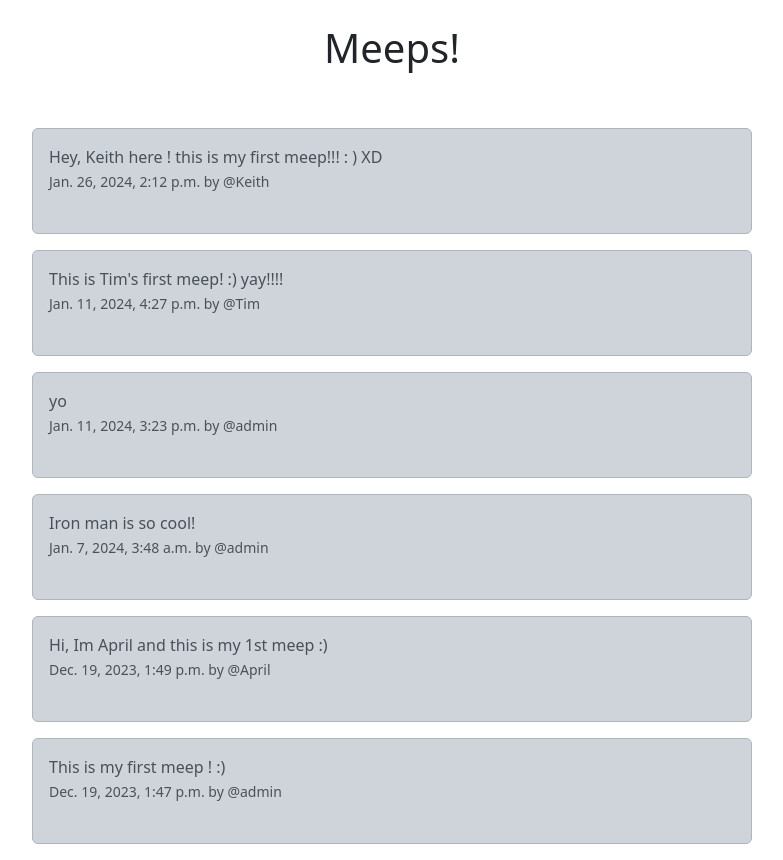
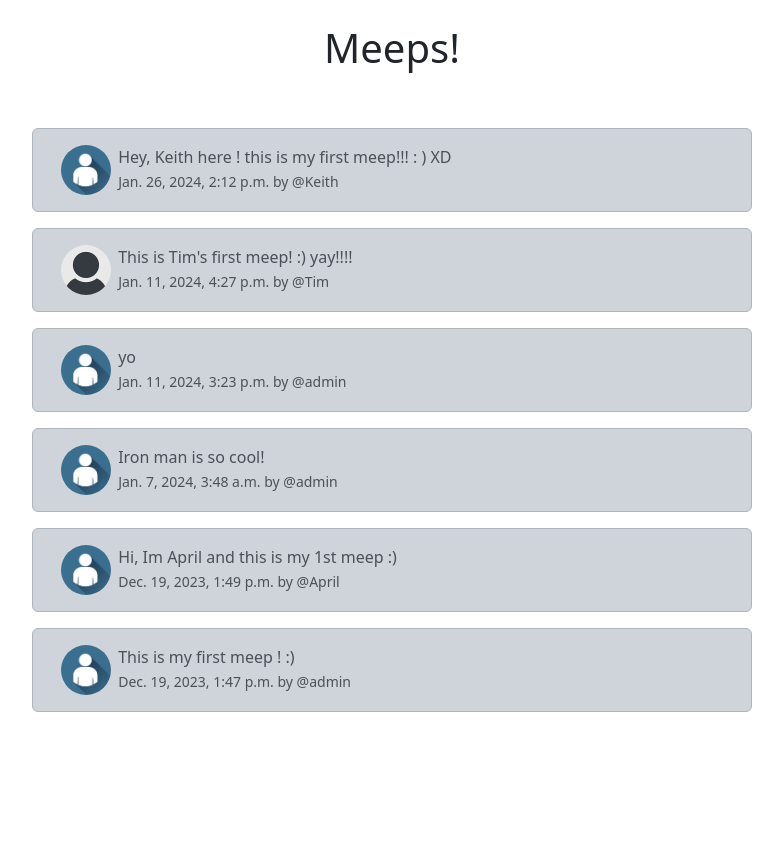
Before and after one commit to AkshitKushwaha/musker, a Django app: page / in a window 1280 px wide. Shown: the part 56-916 px from the top of the page, without its empty margins (62-845 px from the left). After the commit the page ends 800 px from the top, so only its background shows below. Run offline with Django 3.2, Linux system fonts and the light colour scheme; data comes from the database, SQL or seed files in the repository.

Commit message:
Added profile images on homepage

```diff
--- a/musker/templates/home.html
+++ b/musker/templates/home.html
@@ -14,13 +16,30 @@
     {% for meep in meeps %}
 
         <div class="alert alert-dark" role="alert">
-            {{ meep.body }}<br/>
+            <div class="container">
+                <div class="row">
+                    <div class="col-1">
+                        {% if meep.user.profile.profile_image %}
+                        <img src="{{ meep.user.profile.profile_image.url }}" width=50 height=50 class="rounded-circle" alt="{{ profile.user.username }}">
+                      {% else %}
+                        <img src="{% static 'images/default_profile_pic.png' %}" width=50 height=50 class="rounded-circle" alt="Profile Image">
+                      {% endif %}
+                    </div>
 
-            <small class="text-muted">
-                {{ meep.created_at }} by @{{ meep.user.username}}
-            </small>
+                    <div class="col-11">
 
-        <br/><br/>
+                        {{ meep.body }}<br/>
+
+                        <small class="text-muted">
+                            {{ meep.created_at }} by @{{ meep.user.username}}
+                        </small>
+
+                    </div>
+
+
+                <br/><br/>
+                </div>
+            </div>
 
         </div>
 
```
Also changed, not shown: other parts of musker/templates/home.html (+2 -0 lines).
